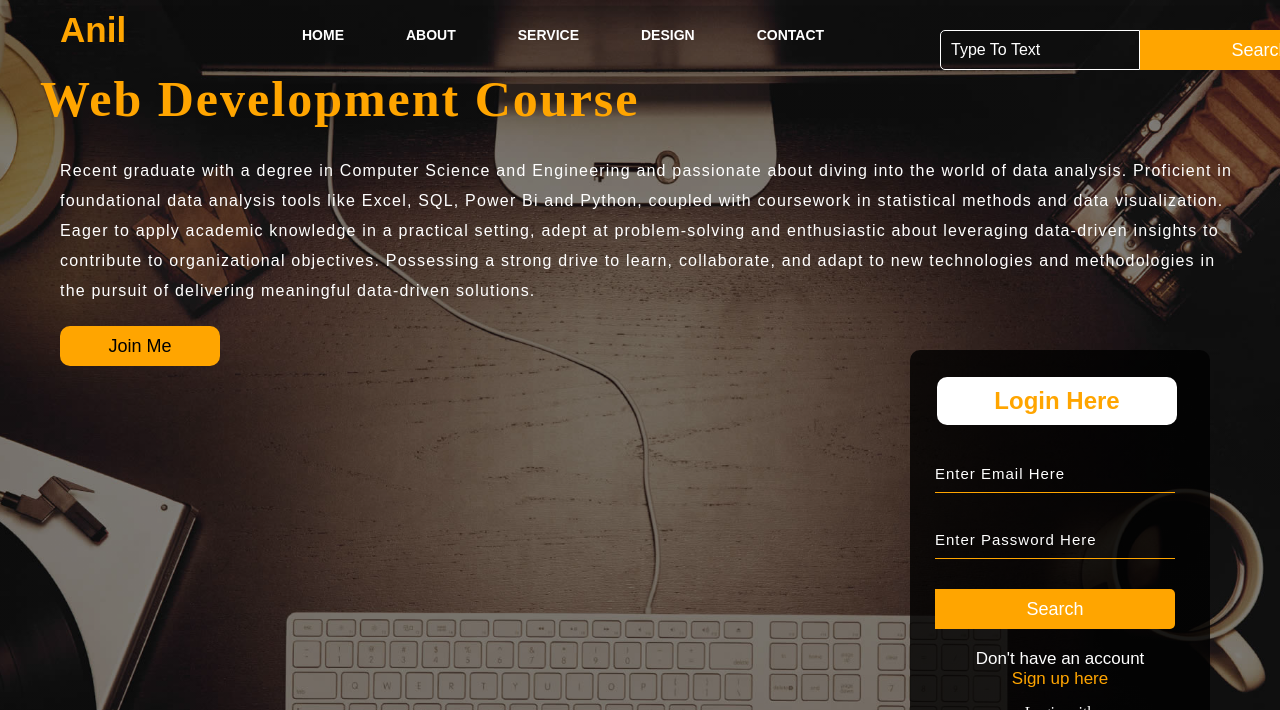
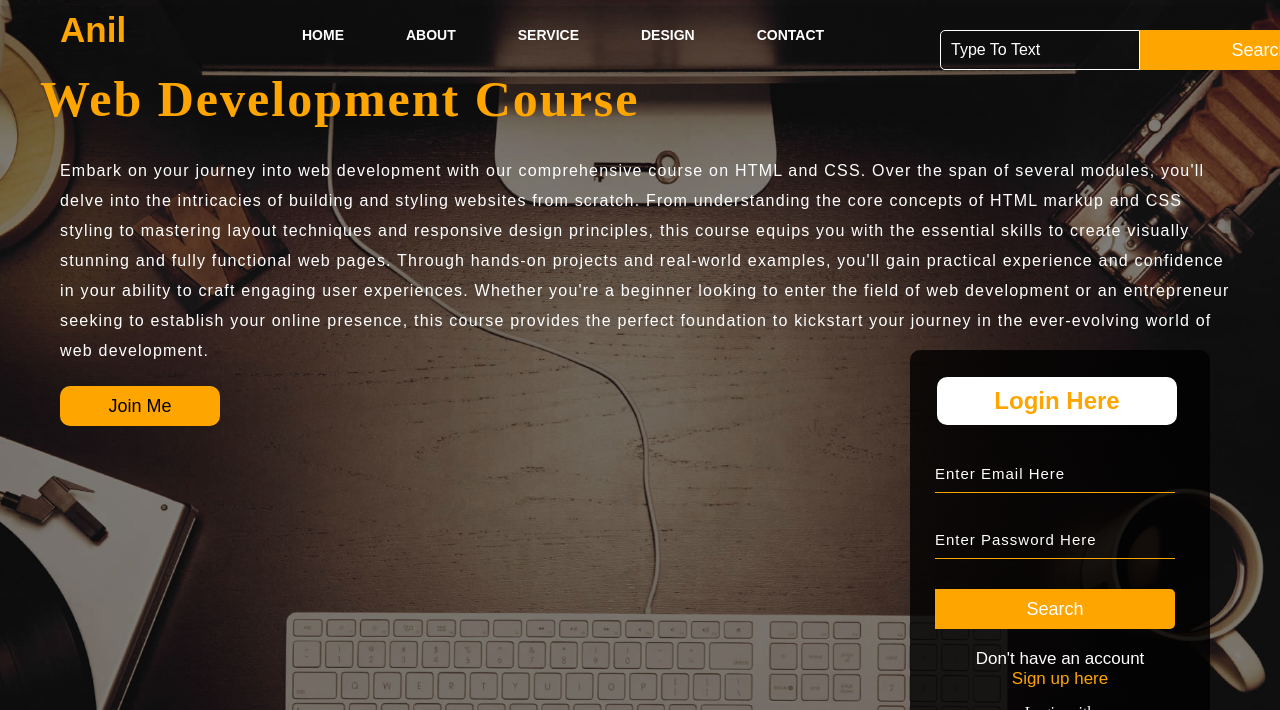
Before and after one commit to AnilMiryala/Website, a plain HTML site: page index.html in a window 1280 px wide. Shown: the top 710 px of the page. Drawn offline with nearby package versions, Linux system fonts and the light colour scheme.

Commit message:
Update index.html

```diff
--- a/index.html
+++ b/index.html
@@ -25,7 +25,7 @@
            </div>
            <div class="content">
                <h1> Web Development Course</h1>
-               <p class="para">Recent graduate with a degree in Computer Science and Engineering and passionate about diving into the world of data analysis. Proficient in foundational data analysis tools like Excel, SQL, Power Bi and Python, coupled with coursework in statistical methods and data visualization. Eager to apply academic knowledge in a practical setting, adept at problem-solving and enthusiastic about leveraging data-driven insights to contribute to organizational objectives. Possessing a strong drive to learn, collaborate, and adapt to new technologies and methodologies in the pursuit of delivering meaningful data-driven solutions.</p>
+               <p class="para">Embark on your journey into web development with our comprehensive course on HTML and CSS. Over the span of several modules, you'll delve into the intricacies of building and styling websites from scratch. From understanding the core concepts of HTML markup and CSS styling to mastering layout techniques and responsive design principles, this course equips you with the essential skills to create visually stunning and fully functional web pages. Through hands-on projects and real-world examples, you'll gain practical experience and confidence in your ability to craft engaging user experiences. Whether you're a beginner looking to enter the field of web development or an entrepreneur seeking to establish your online presence, this course provides the perfect foundation to kickstart your journey in the ever-evolving world of web development.</p>
                <button class="bn"><a href="#">Join Me </a></button>
                <div class="form">
                    <h2>Login Here</h2>
```
